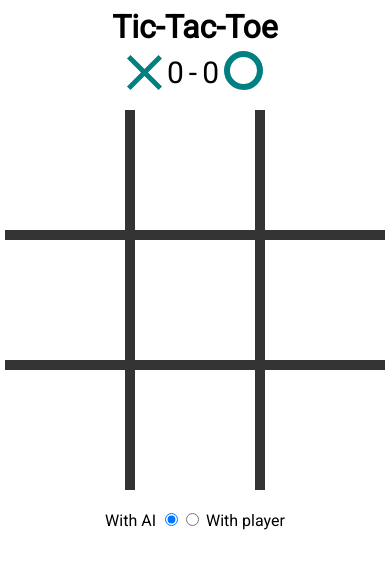
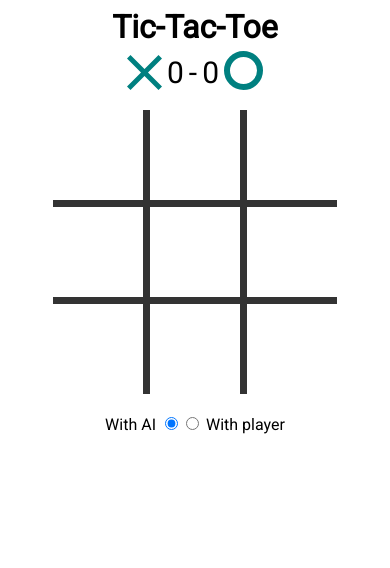
Before and after one commit to Ziko225/Tic-tac-toe, a React (Create React App) app: page / in a window 390 px wide. Shown: the top 568 px of the page. Built offline with nearby package versions, Linux system fonts and the light colour scheme.

Commit message:
Added @media queries

```diff
--- a/src/Board/css/grid.css
+++ b/src/Board/css/grid.css
@@ -2,9 +2,17 @@
   display: grid;
   gap: 10px;
   background-color: #333;
-  grid-template-columns: 120px 120px 120px;
-  grid-template-rows: 120px 120px 120px;
+  grid-template-columns: repeat(3, 120px);
+  grid-template-rows: repeat(3, 120px);
   margin-bottom: 20px;
+}
+
+@media (max-width: 760px) {
+  .grid {
+    grid-template-columns: repeat(3, 90px);
+    grid-template-rows: repeat(3, 90px);
+    gap: 7px;
+  }
 }
 
 .grid__squares {
@@ -38,3 +46,16 @@
   border: solid teal 11px;
   transform: scale(1);
 }
+
+@media (max-width: 760px) {
+  .X {
+    width: 50px;
+    height: 50px;
+  }
+
+  .O {
+    width: 50px;
+    height: 50px;
+    border-width: 7px;
+  }
+}
```
